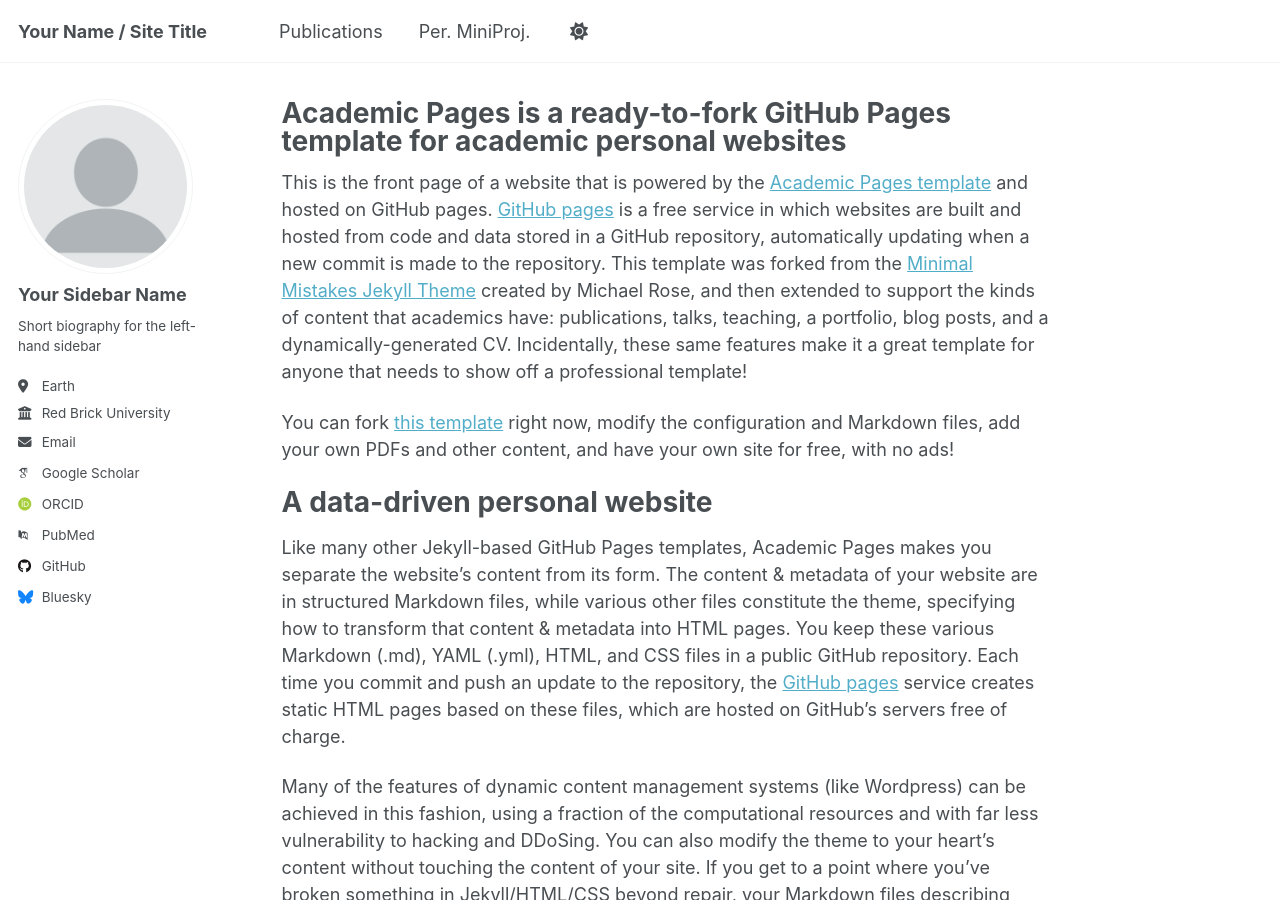
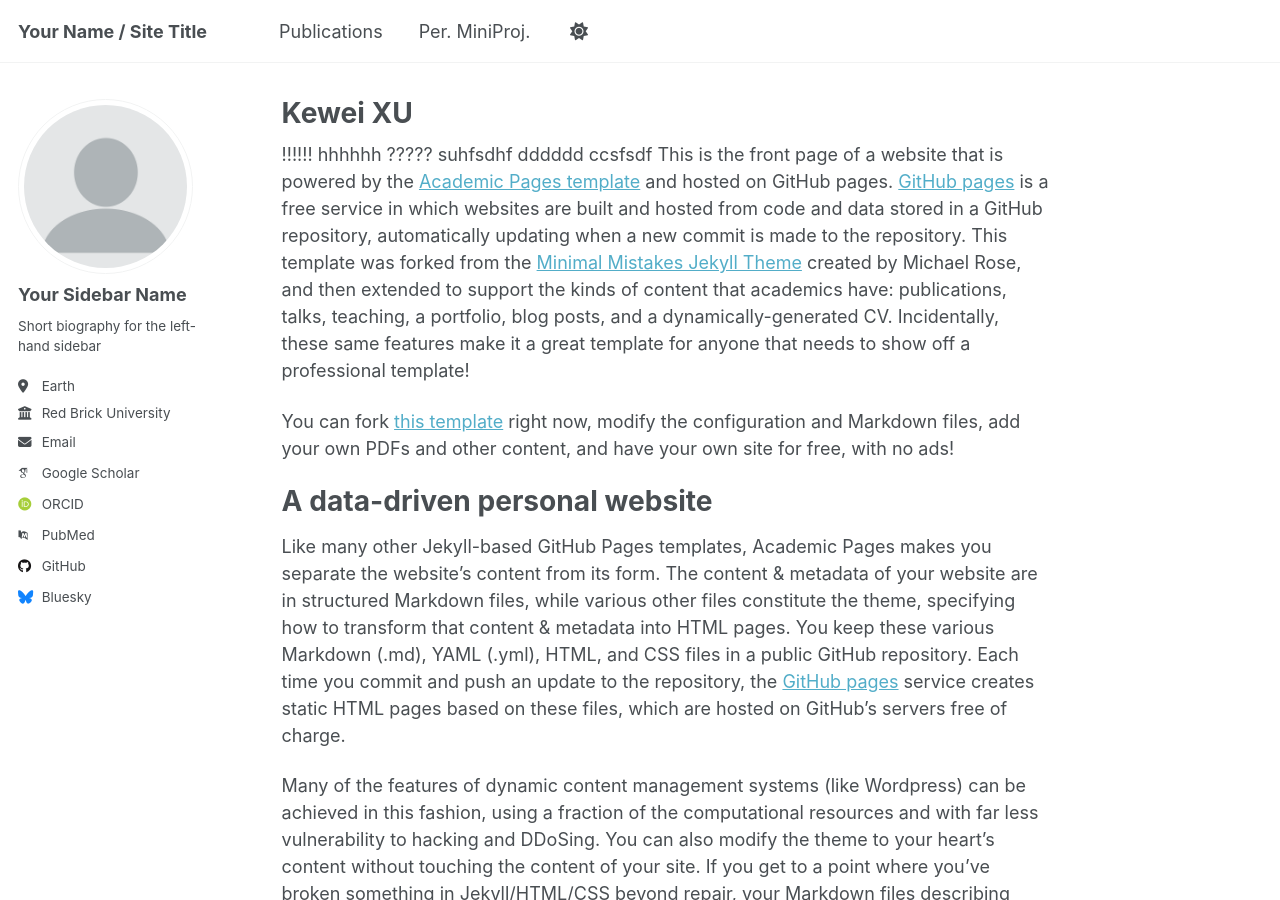
Before and after one commit to kewei-xu/kewei-xu.github.io, a Jekyll site: the page built from _pages/about.md, in a window 1280 px wide and 900 px high. Built offline with Jekyll 4.4.1, drawn with Linux system fonts in a browser that asks for light colours; some web fonts are replaced; a script that is not in the unit is left out.

```diff
--- a/_includes/footer/custom.html
+++ b/_includes/footer/custom.html
@@ -1,6 +1,6 @@
 <!-- start custom footer snippets -->
 
-<a href="/sitemap/">Sitemap</a>
+<!-- <a href="/sitemap/">Sitemap</a> -->
 
 <!-- Support for MatJax -->
 <script defer src="https://cdnjs.cloudflare.com/polyfill/v3/polyfill.min.js?features=es6"></script>
--- a/_pages/about.md
+++ b/_pages/about.md
@@ -1,13 +1,13 @@
 ---
 permalink: /
-title: "Academic Pages is a ready-to-fork GitHub Pages template for academic personal websites"
+title: "Kewei XU"
 author_profile: true
 redirect_from:
   - /about/
   - /about.html
 ---
 
-This is the front page of a website that is powered by the [Academic Pages template](https://github.com/academicpages/academicpages.github.io) and hosted on GitHub pages. [GitHub pages](https://pages.github.com) is a free service in which websites are built and hosted from code and data stored in a GitHub repository, automatically updating when a new commit is made to the repository. This template was forked from the [Minimal Mistakes Jekyll Theme](https://mmistakes.github.io/minimal-mistakes/) created by Michael Rose, and then extended to support the kinds of content that academics have: publications, talks, teaching, a portfolio, blog posts, and a dynamically-generated CV. Incidentally, these same features make it a great template for anyone that needs to show off a professional template!
+!!!!!! hhhhhh  ?????  suhfsdhf dddddd ccsfsdf This is the front page of a website that is powered by the [Academic Pages template](https://github.com/academicpages/academicpages.github.io) and hosted on GitHub pages. [GitHub pages](https://pages.github.com) is a free service in which websites are built and hosted from code and data stored in a GitHub repository, automatically updating when a new commit is made to the repository. This template was forked from the [Minimal Mistakes Jekyll Theme](https://mmistakes.github.io/minimal-mistakes/) created by Michael Rose, and then extended to support the kinds of content that academics have: publications, talks, teaching, a portfolio, blog posts, and a dynamically-generated CV. Incidentally, these same features make it a great template for anyone that needs to show off a professional template!
 
  You can fork [this template](https://github.com/academicpages/academicpages.github.io) right now, modify the configuration and Markdown files, add your own PDFs and other content, and have your own site for free, with no ads!
 
```
Also changed, not shown: docker-compose.yaml (+30 -2 lines).
